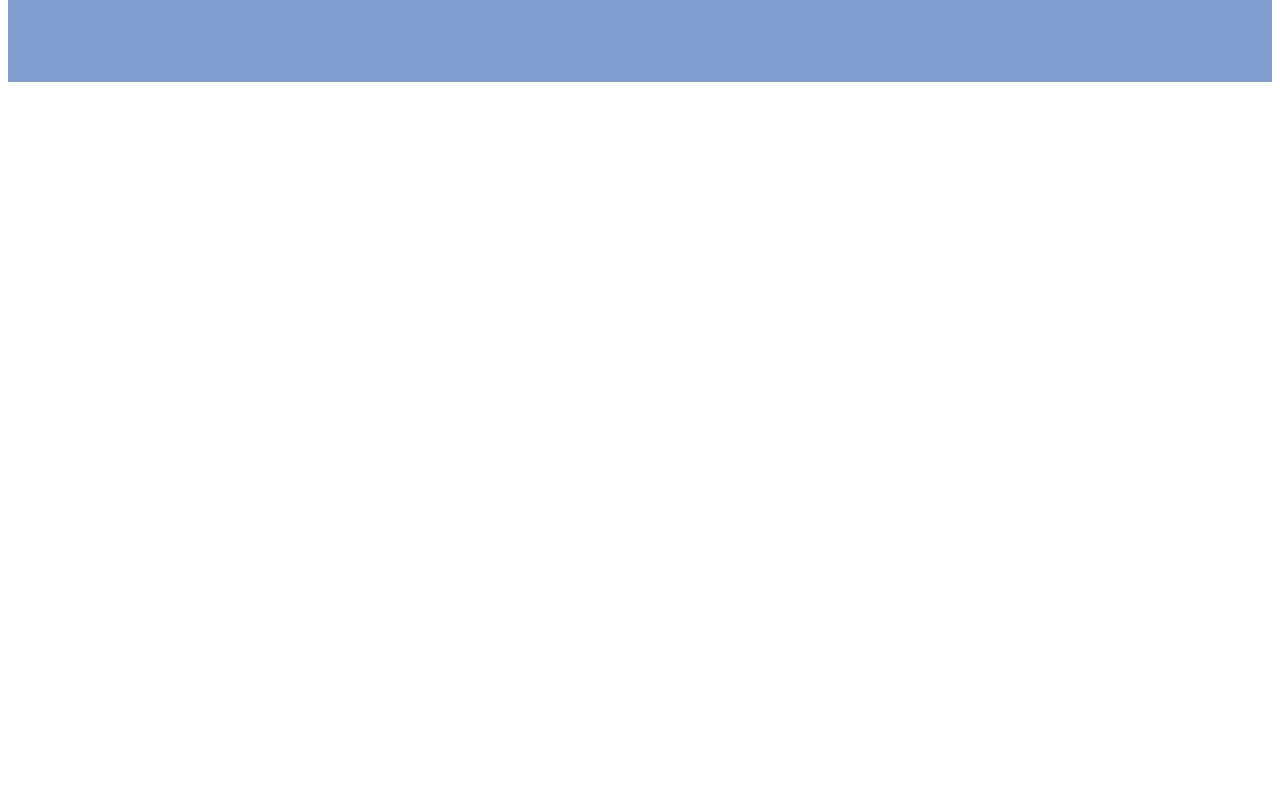
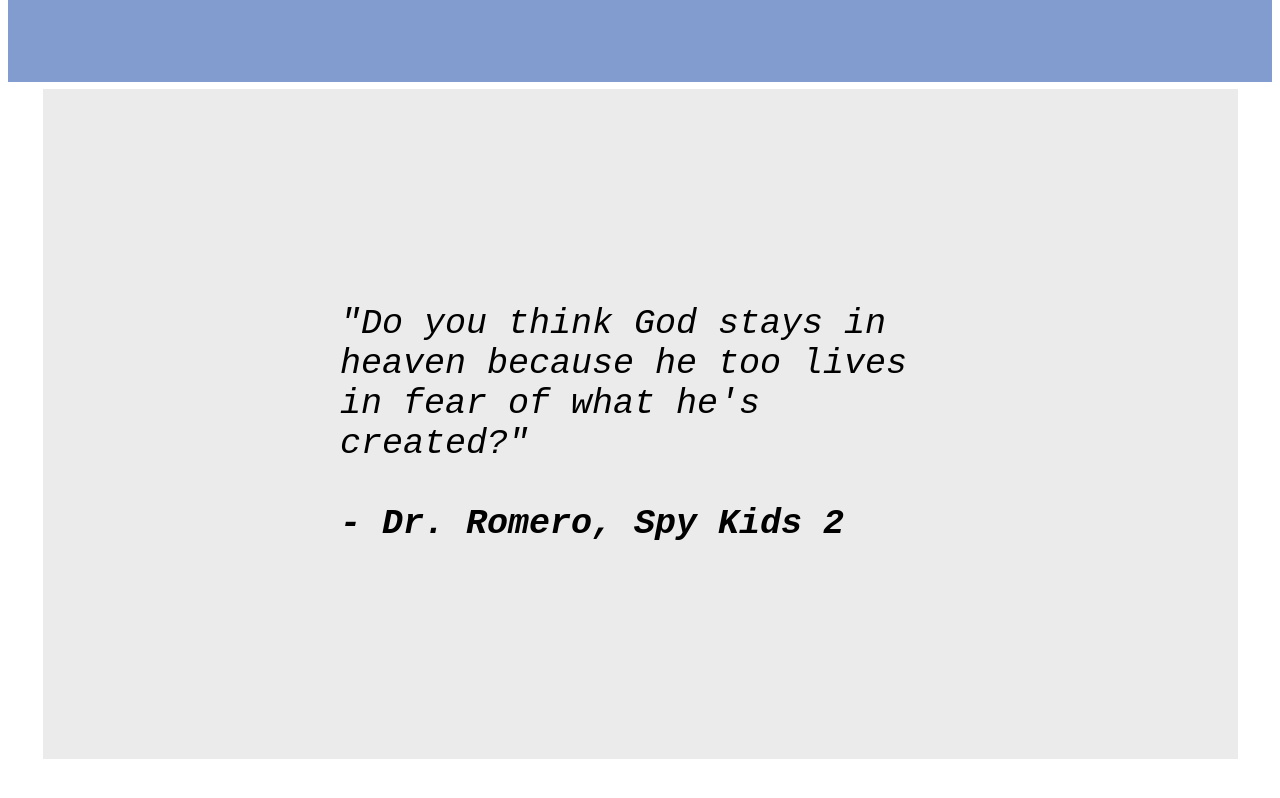
Before and after one commit to bellgreenb/Project-Landing-Page, a plain HTML site: page index.html in a window 1280 px wide. Shown: the part 944-1742 px from the top of the page. Before the commit the page ends 1353 px from the top, so only its background shows below. Drawn offline with Linux system fonts and the light colour scheme.

Commit message:
finalize box 3 edits

```diff
--- a/index.html
+++ b/index.html
@@ -29,6 +29,9 @@
             </div>
         </div>
         <h3 id="Plantbot">Some stuff about Plants</h3>
+        <div id="box3">
+        <p id="quote">"Do you think God stays in heaven because he too lives in fear of what he's created?"<br><br> <strong>- Dr. Romero, Spy Kids 2</strong></p>
+
     </body>
 
 </html>
--- a/style.css
+++ b/style.css
@@ -80,11 +80,11 @@ button:hover {
 
 
 #plantimg {
-    display: flex;
+   display: flex;
     flex-direction: row;
     gap: 60px;
   position: relative;
-  right: 70px;
+  right: 75px;
   border-radius: 25px;
 }
 
@@ -113,3 +113,25 @@ button:hover {
     display: flex;
     flex-direction: column;
 }
+
+#box3 {
+    /*display: block;*/
+    margin: 0 auto; /*centers a block element*/
+    position: relative;
+    top: -320px;
+    font-size: 35px;
+    width: 600px;
+    height: 600px;
+    display: flex;
+    justify-content: center;
+    align-items: center;
+    background-color: #EBEBEB;
+    margin: 1 1 2em;
+    padding: 1em 8.5em;
+}
+
+#quote {
+    font-style: italic;
+    font-family: monospace;
+    background-color: #EBEBEB;
+}
```
